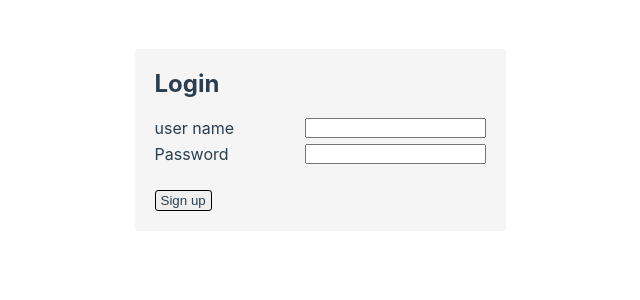
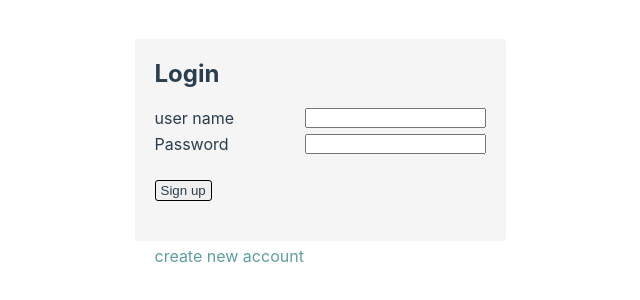
Before and after one commit to kiztopia1/enasiz, a React (Create React App) app: page /login in a window 1280 px wide. Shown: the part 220-520 px from the top of the page, without its empty margins (320-960 px from the left). Built offline with nearby package versions, Linux system fonts and the light colour scheme.

Commit message:
login form link added for signup

```diff
--- a/src/index.css
+++ b/src/index.css
@@ -17,3 +17,6 @@ body {
   color: rgb(207, 48, 48);
   padding:5px;
 }
+a{
+  color: cadetblue;
+}
--- a/src/pages/login/index.css
+++ b/src/pages/login/index.css
@@ -29,3 +29,7 @@
     border-radius: 3px;
     margin-top: 10px;
 }
+.bottom-nav{
+    position: relative;
+    top:45px
+}
--- a/src/pages/login/index.js
+++ b/src/pages/login/index.js
@@ -1,4 +1,5 @@
 import React from 'react'
+import { Link } from 'react-router-dom';
 import './index.css'
 class Login extends React.Component {
     constructor(props){
@@ -31,6 +32,9 @@ class Login extends React.Component {
                     <p className="error">{this.state.error}</p>
 
                     <button type="submit">Sign up</button>
+                    <div className="bottom-nav">
+                        <Link to='/signup'>create new account</Link>
+                    </div>
                 </form>
                 </div>
 
--- a/src/pages/signup/index.css
+++ b/src/pages/signup/index.css
@@ -29,3 +29,7 @@
     border-radius: 3px;
     margin-top: 10px;
 }
+.bottom-nav{
+    position: relative;
+    top:45px
+}
--- a/src/pages/signup/index.js
+++ b/src/pages/signup/index.js
@@ -1,4 +1,5 @@
 import React from 'react'
+import { Link } from 'react-router-dom';
 import './index.css'
 class Signup extends React.Component {
     constructor(props){
@@ -44,6 +45,10 @@ class Signup extends React.Component {
 
                     <button type="submit">Sign up</button>
                 </form>
+
+                <div className="bottom-nav">
+                        <Link to='/login'>already have an account?</Link>
+                    </div>
                 </div>
 
             </div>
```
